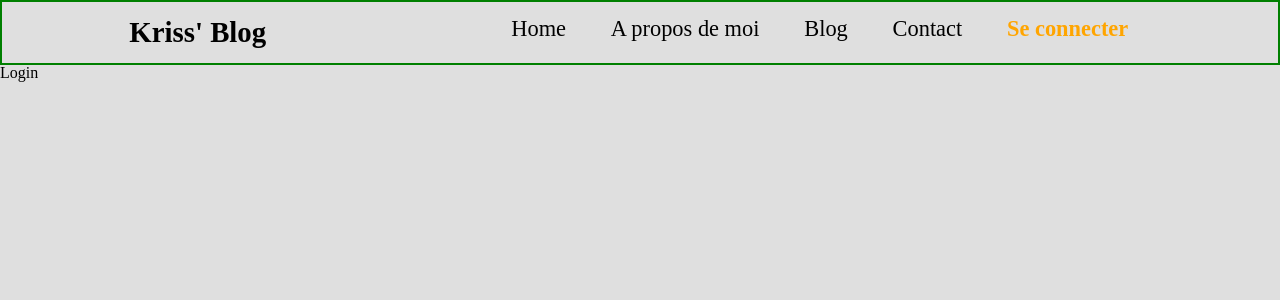
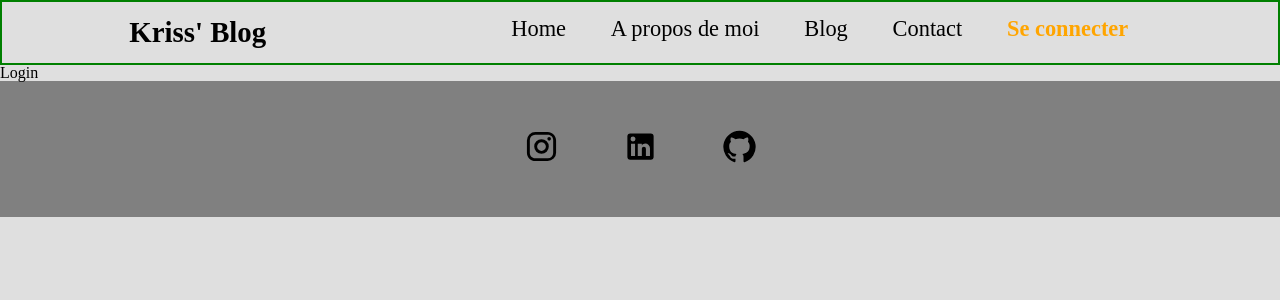
Before and after one commit to Kriss-Hanna/blog-react-ts, a React (Vite) app: page /login in a window 1280 px wide. Shown: the top 300 px of the page. Built offline with nearby package versions, Linux system fonts and the light colour scheme.

Commit message:
add footer component

```diff
--- a/package.json
+++ b/package.json
@@ -10,6 +10,10 @@
     "preview": "vite preview"
   },
   "dependencies": {
+    "@emotion/react": "^11.10.8",
+    "@emotion/styled": "^11.10.8",
+    "@mui/icons-material": "^5.11.16",
+    "@mui/material": "^5.12.3",
     "axios": "^1.4.0",
     "react": "^18.2.0",
     "react-dom": "^18.2.0",
--- a/src/App.tsx
+++ b/src/App.tsx
@@ -1,3 +1,4 @@
+import Footer from "./components/Footer"
 import NavBar from "./components/NavBar"
 import AppRoutes from "./routes"
 
@@ -8,6 +9,7 @@ function App() {
     <>
       <NavBar />
       <AppRoutes />
+      <Footer />
     </>
   )
 }
--- /dev/null
+++ b/src/components/Footer.tsx
@@ -0,0 +1,17 @@
+import InstagramIcon from '@mui/icons-material/Instagram';
+import LinkedInIcon from '@mui/icons-material/LinkedIn';
+import GitHubIcon from '@mui/icons-material/GitHub';
+
+function Footer() {
+  return (
+    <nav className="footer-container">
+        <ul>
+            <li><a href='http://www.instagram.com' target="_blank" rel="noopener noreferrer"><InstagramIcon fontSize='large' /></a></li>
+            <li><a href='http://www.linkedin.com' target="_blank" rel="noopener noreferrer"><LinkedInIcon fontSize='large' /></a></li>
+            <li><a href='http://www.github.com' target="_blank" rel="noopener noreferrer"><GitHubIcon fontSize='large' /></a></li>
+        </ul>
+    </nav>
+  )
+}
+
+export default Footer;
--- a/src/pages/Home.tsx
+++ b/src/pages/Home.tsx
@@ -1,4 +1,4 @@
-import React from 'react'
+
 
 function Home() {
   return (
--- /dev/null
+++ b/src/styles/Footer.sass
@@ -0,0 +1,15 @@
+.footer-container
+    background-color: gray
+    padding: 3em 0
+
+    ul
+        display: flex
+        justify-content: center
+
+    li
+        margin: 0 1em
+        font-size: 2em
+
+    li a
+        color: black
+        text-decoration: none
--- a/src/styles/global.sass
+++ b/src/styles/global.sass
@@ -1,4 +1,5 @@
 @import "../styles/Navbar"
+@import "../styles/Footer"
 
 body
     background-color: #DFDFDF
```
Also changed, not shown: 1 other file (tests, documents, lock files or other folders).
